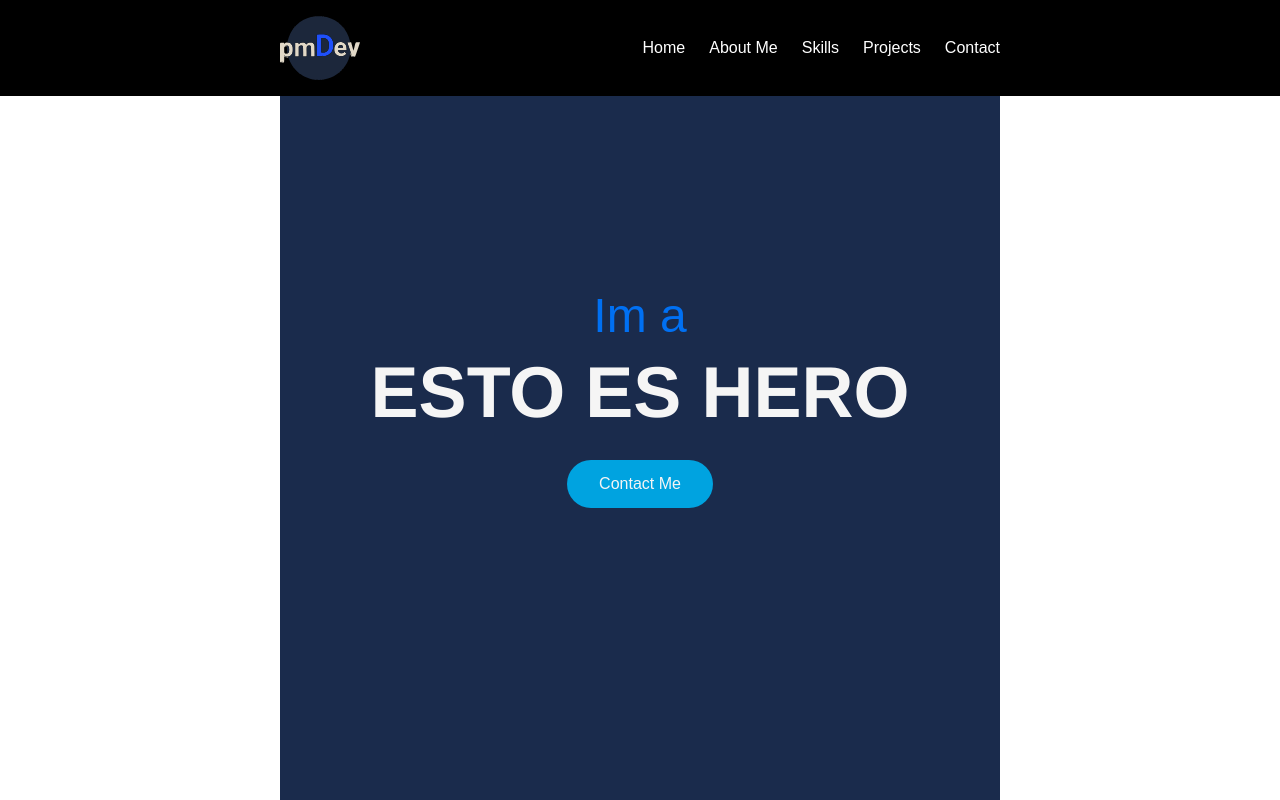
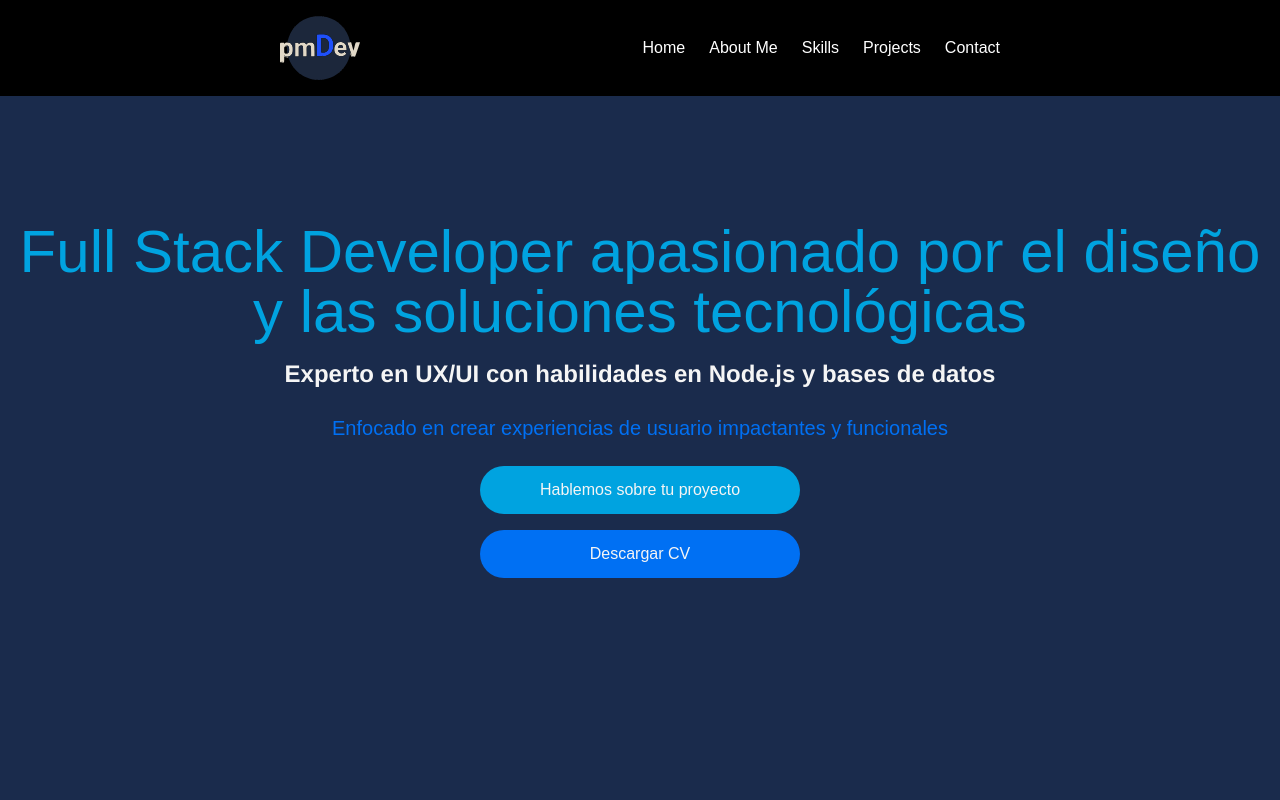
Before and after one commit to pablitomartinez/mi-web, a Next.js app: page / in a window 1280 px wide. Shown: the top 800 px of the page. Built offline with nearby package versions, Linux system fonts and the light colour scheme.

Commit message:
feat: se agrego texto en hero

```diff
--- a/src/app/Projects.tsx
+++ b/src/app/Projects.tsx
@@ -22,13 +22,13 @@ const Projects = () => {
             <div key={index} className="p-4 md:w-1/3 sm:mb-0 mb-6">
               <div className="rounded-lg h-64 overflow-hidden shadow-lg hover:shadow-2xl transition duration-300 relative">
                 {/* Utilizar el componente Image en lugar de img */}
-                {/* <Image
+                <Image
                   alt={project.title}
                   src={project.image}
                   layout="fill"
                   objectFit="cover"
                   quality={75} // Puedes ajustar la calidad si lo deseas
-                /> */}
+                />
               </div>
               <h2 className="text-xl font-heading text-text mt-5">
                 {project.title}
--- a/src/app/page.tsx
+++ b/src/app/page.tsx
@@ -10,11 +10,11 @@ export default function Home() {
   return (
     <>
         <Navbar />
-      <div className="container mx-auto">
-        {/* Sección Hero con ID */}
         <div id="home">
           <Hero />
         </div>
+      <div className="container mx-auto">
+        {/* Sección Hero con ID */}
         {/* Sección AboutMe con ID */}
         <div id="about">
           <AboutMe />
--- a/src/components/hero.tsx
+++ b/src/components/hero.tsx
@@ -1,14 +1,28 @@
 // components/Hero.tsx
 const Hero = () => {
   return (
-    <section className="bg-primary text-text h-screen flex flex-col justify-center items-center">
-      <h1 className="text-secondary text-3xl md:text-5xl mb-4">Im a</h1>
-      <h2 className="text-background font-heading font-bold text-4xl md:text-7xl mb-8">
-        ESTO ES HERO
-      </h2>
-      <button className="bg-accent text-background px-8 py-3 rounded-full hover:bg-orange-500 transition duration-300">
-        Contact Me
-      </button>
+    <section className="bg-primary text-background h-screen flex flex-col justify-center items-center space-y-6">
+      <div className="text-center">
+        <h1 className="text-3xl md:text-6xl mb-4 font-light text-accent">
+          Full Stack Developer apasionado por el diseño y las soluciones
+          tecnológicas
+        </h1>
+        <h2 className="text-3xl md:text-2xl font-heading font-bold mb-6">
+          Experto en UX/UI con habilidades en Node.js y bases de datos
+        </h2>
+        <p className="text-lg md:text-xl mb-6 text-secondary">
+          Enfocado en crear experiencias de usuario impactantes y funcionales
+        </p>
+
+        <div className="flex flex-col items-center space-y-4">
+          <button className="bg-accent text-background px-8 py-3 rounded-full hover:bg-accent-dark transition duration-300 max-w-xs w-full transform hover:scale-105 hover:text-primary hover:shadow-lg">
+            Hablemos sobre tu proyecto
+          </button>
+          <button className="bg-secondary text-background px-8 py-3 rounded-full hover:bg-secondary-dark transition duration-300 max-w-xs w-full transform hover:scale-105 hover:text-primary hover:shadow-lg">
+            Descargar CV
+          </button>
+        </div>
+      </div>
     </section>
   );
 };
```
